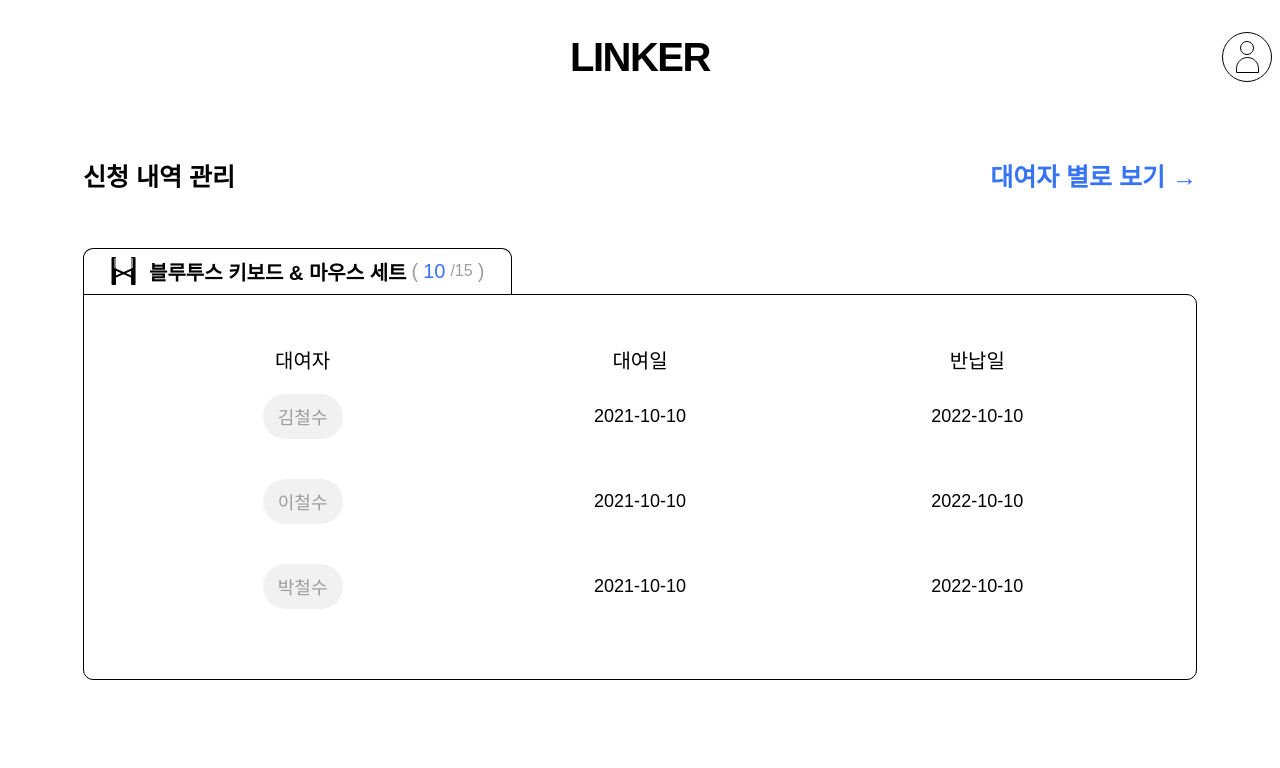
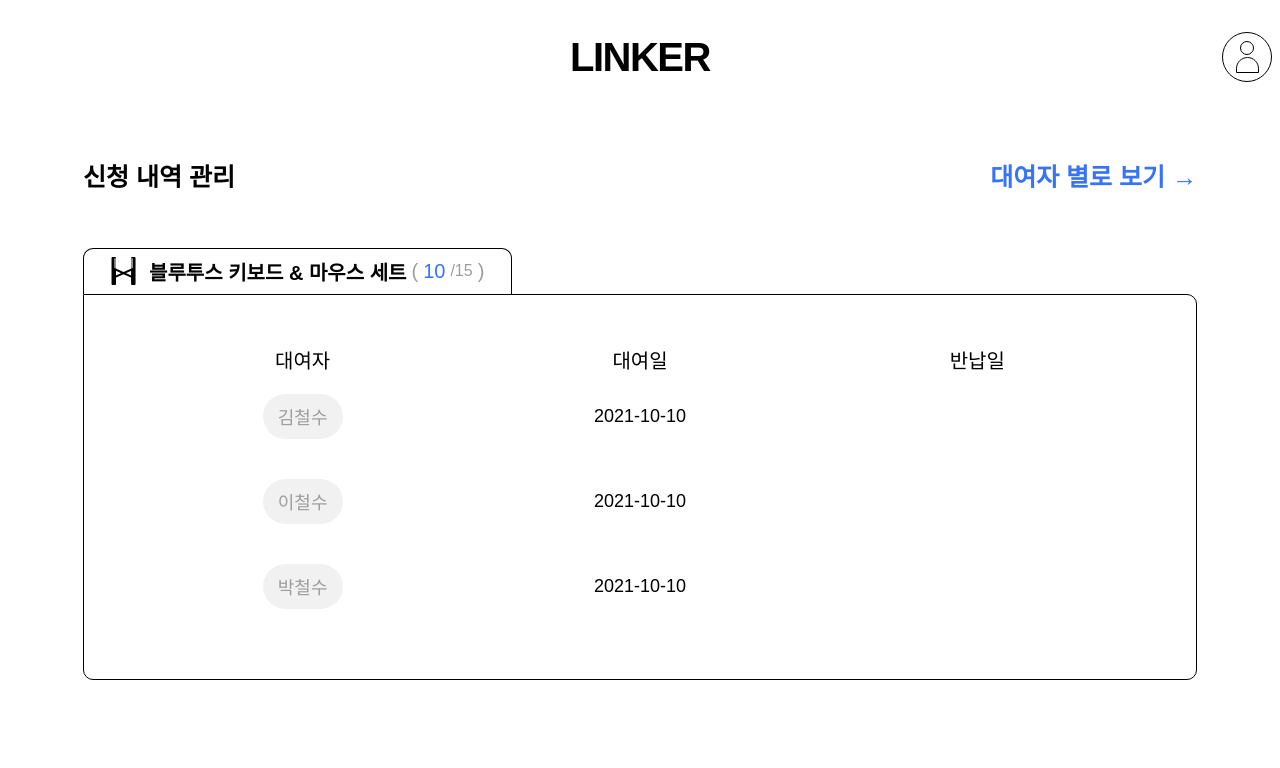
Before and after one commit to KU-CSE-LINK/Linker-Frontend, a React (Vite) app: page /admin/rentals/equipments in a window 1280 px wide. Shown: the top 768 px of the page. Built offline with nearby package versions, Linux system fonts and the light colour scheme.

Commit message:
[refactorying] simple createAt

```diff
--- a/src/components/admin/rental/RentalInfos.jsx
+++ b/src/components/admin/rental/RentalInfos.jsx
@@ -12,19 +12,22 @@ const RentalInfos = ({ rentals }) => {
         <RentalInfoTitle>대여일</RentalInfoTitle>
         <RentalInfoTitle>반납일</RentalInfoTitle>
       </RentalInfoTitleContainer>
-      {rentals.map((rental) => (
+      {rentals.map((rental) => {
+        const rentalDate = rental.createdAt?.split('T')[0] ?? '';
+        return (
           <RentalInfo key={rental.studentId}>
             <RentalInfoCell>
               <RentalUserName>{rental.name}</RentalUserName>
             </RentalInfoCell>
             <RentalInfoCell>
-            <RentalDate>{rental.createdAt.split('T')[0]}</RentalDate>
+              <RentalDate>{rentalDate}</RentalDate>
             </RentalInfoCell>
             <RentalInfoCell>
-            <RentalDate>{rental.rentalEndDate || '2022-10-10'}</RentalDate>
+              <RentalDate>{rental.rentalEndDate}</RentalDate>
             </RentalInfoCell>
           </RentalInfo>
-      ))}
+        );
+      })}
     </Container>
   );
 };
```
Lines whose indentation alone changed are shown as unchanged.
